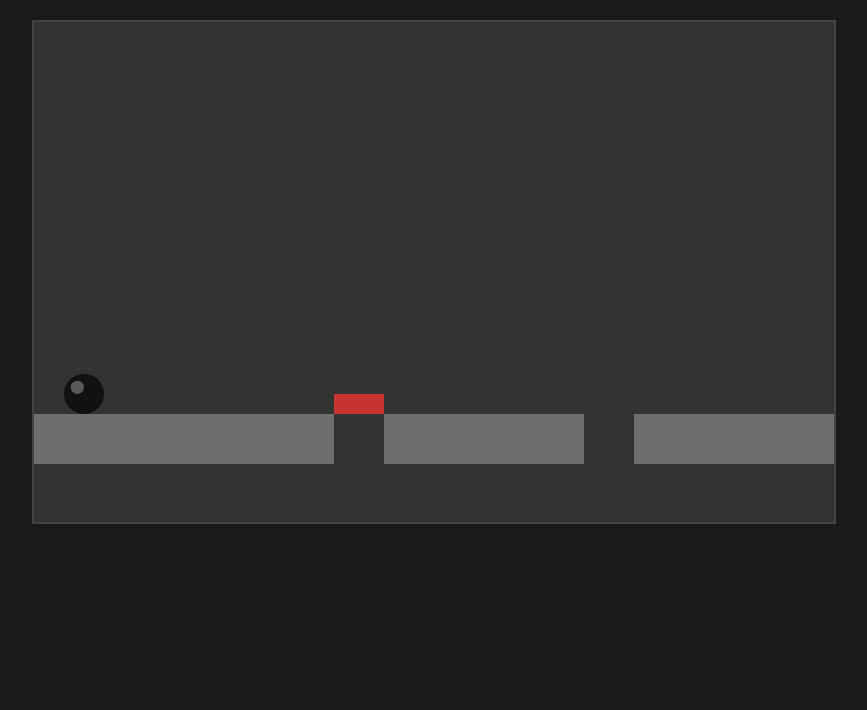
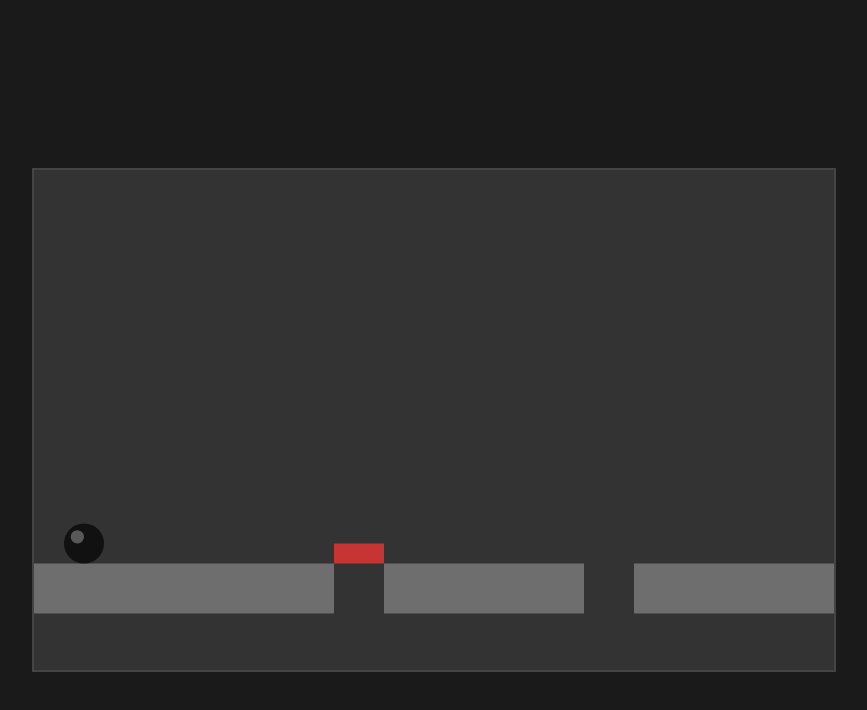
Before and after one commit to yousero/1ball, a plain HTML site: page index.html in a window 1280 px wide. Shown: the whole page, without its empty margins (206-1073 px from the left). Drawn offline with Linux system fonts and the light colour scheme.

Commit message:
edit index.html

```diff
--- a/index.html
+++ b/index.html
@@ -4,7 +4,12 @@
 <head>
     <title>1ball</title>
     <style>
+        html {
+            height: 100%;
+        }
+
         body {
+            height: 100%;
             margin: 0;
             padding: 0;
             overflow: hidden;
@@ -16,11 +21,13 @@
         #gameCanvas {
             display: block;
             background-color: #333;
-            margin: 0 auto;
+            margin: auto;
             border: 2px solid #444;
         }
 
         #gameContainer {
+            display: flex;
+            height: 100%;
             text-align: center;
             margin-top: 20px;
         }
@@ -104,7 +111,7 @@
         // Игровые переменные
         let gameActive = true;
         let currentLevel = 1;
-        const gravity = 0.5;
+        const gravity = 0.05;
         const friction = 0.8;
         const ballRadius = 20;
 
@@ -126,8 +133,8 @@
             y: 400,
             dx: 0,
             dy: 0,
-            speed: 5,
-            jumpForce: -12,
+            speed: 2,
+            jumpForce: -4,
             isJumping: false,
             color: "#111"
         };
```
